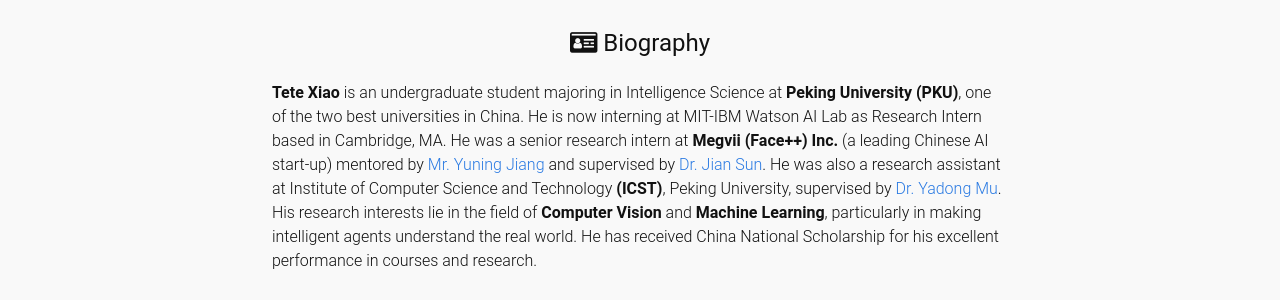
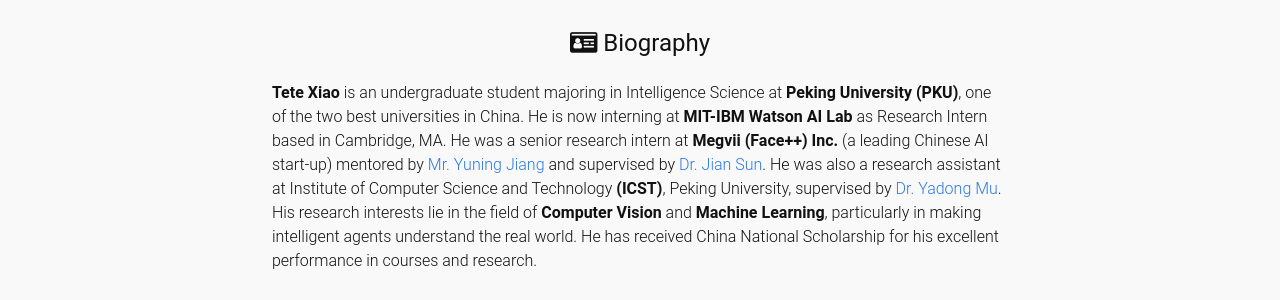
Before and after one commit to Tete-Xiao/Tete-Xiao.github.io, a Jekyll site: the page built from index.html, in a window 1280 px wide and 900 px high. Shown: the part 415-715 px from the top of the window. Built offline with Jekyll 4.4.1, drawn with Linux system fonts in a browser that asks for light colours; comment, search, counter and statistics services are not loaded.

Commit message:
update bio

```diff
--- a/_data/bio.yml
+++ b/_data/bio.yml
@@ -6,7 +6,7 @@
 normal:
   date:     "July. 2017"
   title:    ""
-  content:  "<strong>Tete Xiao</strong> is an undergraduate student majoring in Intelligence Science at <strong>Peking University (PKU)</strong>, one of the two best universities in China. He is now interning at MIT-IBM Watson AI Lab as Research Intern based in Cambridge, MA. He was a senior research intern at <strong>Megvii (Face++) Inc.</strong> (a leading Chinese AI start-up)
+  content:  "<strong>Tete Xiao</strong> is an undergraduate student majoring in Intelligence Science at <strong>Peking University (PKU)</strong>, one of the two best universities in China. He is now interning at <strong>MIT-IBM Watson AI Lab</strong> as Research Intern based in Cambridge, MA. He was a senior research intern at <strong>Megvii (Face++) Inc.</strong> (a leading Chinese AI start-up)
   mentored by <a href='https://yuningjiang.github.io/'>Mr. Yuning Jiang</a> and supervised by <a href='http://www.jiansun.org/'>Dr. Jian Sun</a>. He was also a research assistant at Institute of Computer Science and Technology <strong>(ICST)</strong>, Peking University, supervised by <a href='http://www.muyadong.com/'>Dr. Yadong Mu</a>. His research interests lie in the field of <strong>Computer Vision</strong> and <strong>Machine Learning</strong>, particularly in making intelligent agents understand the real world. He has received China National Scholarship for his excellent performance in courses and research. <br> <br> Tete has participated in programming contest since high school. He won two gold medals in 2016 and 2017 <a href='https://icpc.baylor.edu/'>ACM-ICPC</a> Asia Regional Contest for PKU. In high school, he was admitted to Shandong Province Team of 2014 as first place winner to compete in National Olympiad in Informatics (NOI), where he won a bronze medal. <h2>News:</h2>
   <strong>[Summer 2018] I will apply for Ph.D. program this fall in the U.S.</strong><br>
   <strong>[Jul. 2018]</strong> Two papers (including one oral) accepted to <a href='https://eccv2018.org/'>ECCV18</a> in München, Germany! (Paper and code are coming!)<br>
```
